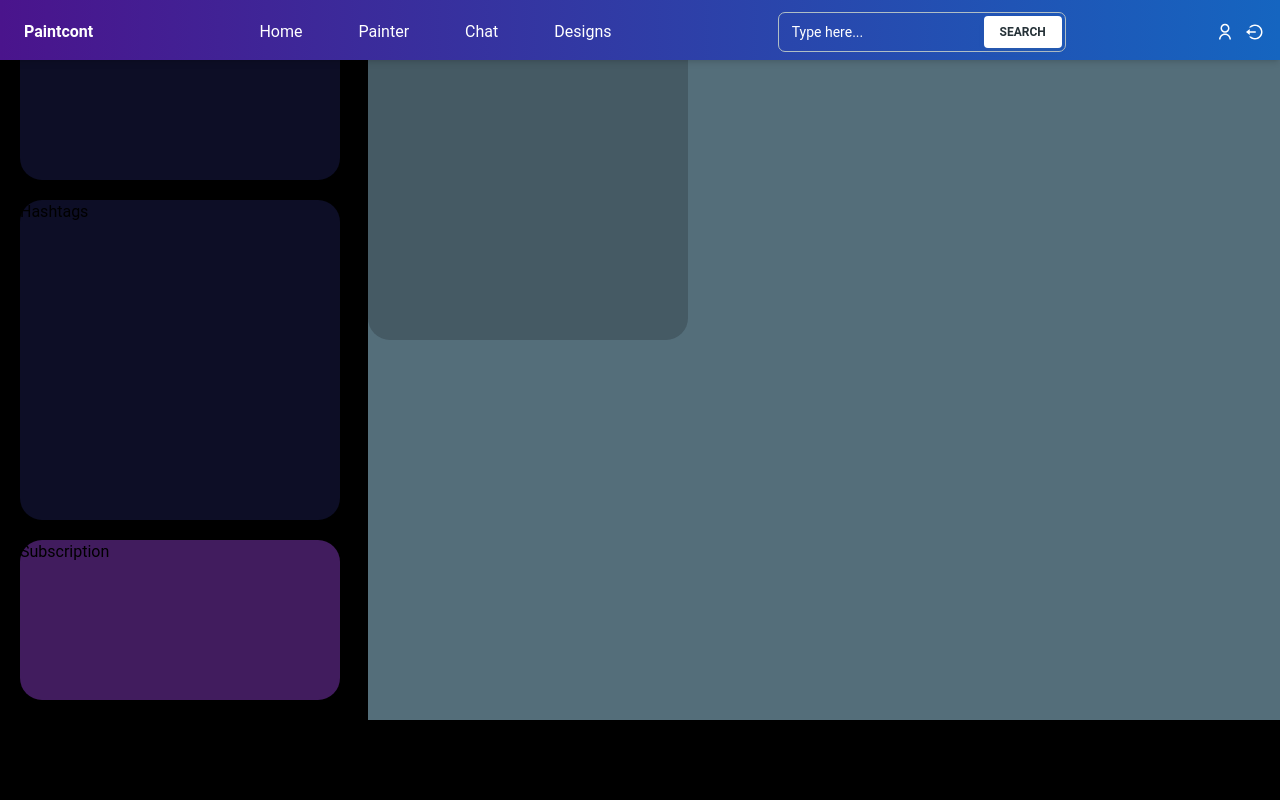
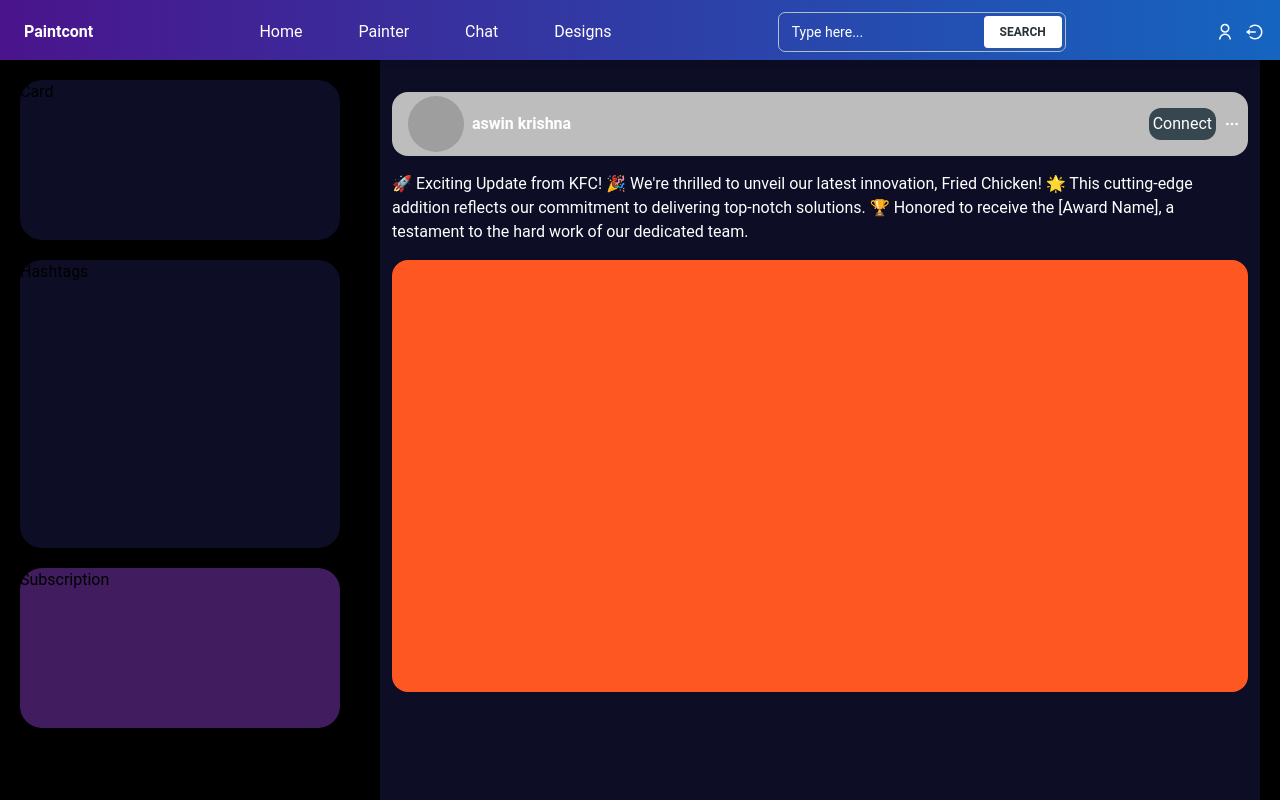
Before and after one commit to aswinkrishna-p/paint-cont-UI, a React (Create React App) app: page / in a window 1280 px wide. Built offline with nearby package versions, Linux system fonts and the light colour scheme; sample sign-in values are in the browser's storage; grey boxes are pictures that could not be loaded.

Commit message:
ui updates in the post comp

```diff
--- a/src/Components/Client/ClientCard.jsx
+++ b/src/Components/Client/ClientCard.jsx
@@ -3,7 +3,7 @@ import React from 'react';
 function ClientCard(props) {
     return (
         <>
-        <div className="mt-5 rounded-[22px] bg-[#0D0E26]  w-80 m-5 h-40">
+        <div className="mt-20 rounded-[22px] bg-[#0D0E26]  w-80 m-5 h-40">
             Card
         </div>
         </>
--- a/src/Components/Client/ClientHash.jsx
+++ b/src/Components/Client/ClientHash.jsx
@@ -3,7 +3,7 @@ import React from 'react';
 function ClientHash(props) {
     return (
         <>
-        <div className="mt-5 rounded-[22px] bg-[#0D0E26]  w-80 m-5 h-80">
+        <div className="mt-5 rounded-[22px] bg-[#0D0E26]  w-80 m-5 h-72">
             Hashtags
         </div>
     </>
--- a/src/Components/Client/ClientPosts.jsx
+++ b/src/Components/Client/ClientPosts.jsx
@@ -1,13 +1,32 @@
-import React from 'react';
+import React from "react";
+import { FiMoreHorizontal } from 'react-icons/fi';
 
 function ClientPosts(props) {
-    return (
-       <>
-        <div className="mt-5 rounded-[22px] bg-blue-gray-700  w-80  h-80">
-            post
+  return (
+    <>
+      <div className="bg-[#0D0E26] w-full m-5 h-full p-3">
+        <div className="flex items-center justify-between bg-gray-400 h-16 mt-20 rounded-2xl mb-4  p-2">
+          <div className="flex items-center">
+            <div className="rounded-full overflow-hidden w-14 h-14 m-2">
+              <img
+                src="https://t4.ftcdn.net/jpg/04/00/24/31/360_F_400243185_BOxON3h9avMUX10RsDkt3pJ8iQx72kS3.jpg"
+                alt="Profile"
+                className="w-full h-full object-cover"
+              />
+            </div>
+            <p className="text-white font-semibold">aswin krishna</p>
+          </div>
+          <div className="flex items-center">
+            <button className="text-white p-1 rounded-xl bg-blue-gray-800 mr-2">Connect</button>
+            <FiMoreHorizontal className="text-white cursor-pointer" />
+          </div>
         </div>
+        {/* Post content */}
+       <p className="text-white mb-4">🚀 Exciting Update from KFC! 🎉 We're thrilled to unveil our latest innovation, Fried Chicken! 🌟 This cutting-edge addition reflects our commitment to delivering top-notch solutions. 🏆 Honored to receive the [Award Name], a testament to the hard work of our dedicated team.</p>
+       <div className="bg-deep-orange-500 h-[27rem] rounded-2xl"></div>
+      </div>
     </>
-    );
+  );
 }
 
 export default ClientPosts;
--- a/src/Pages/Users/Home.jsx
+++ b/src/Pages/Users/Home.jsx
@@ -17,17 +17,16 @@ function Home(props) {
     }, [navigate]);
 
     return (
-      <div className='h-full bg-blue-gray-600 w-full flex flex-row'>
+      <div className='h-screen w-full flex flex-row '>
         <ClientNav />
-          <div className="w-[23rem] h-full bg-black">
+          <div className="w-[23rem]  h-full bg-black">
             <ClientCard />
             <ClientHash />
             <ClientVIP />
           </div>
-            <div className='bg-white h-full flex '></div>
-          <div className="flex">
+            <div className='h-full w-full flex items-center justify-center'>
             <ClientPosts />
-          </div>
+            </div>
         </div>
     );
 }
```
